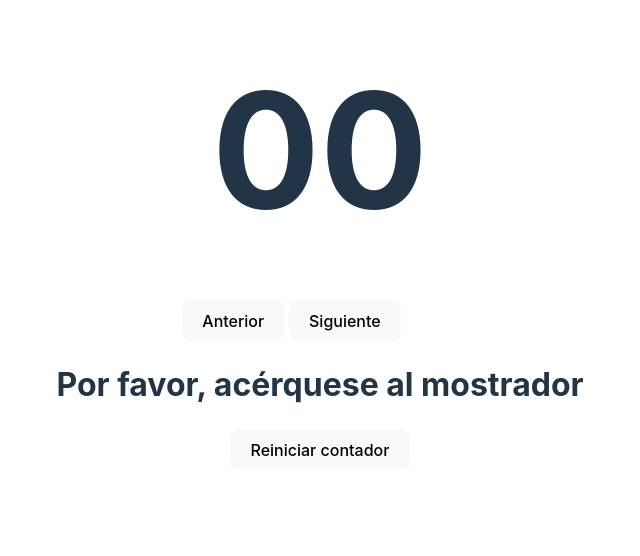
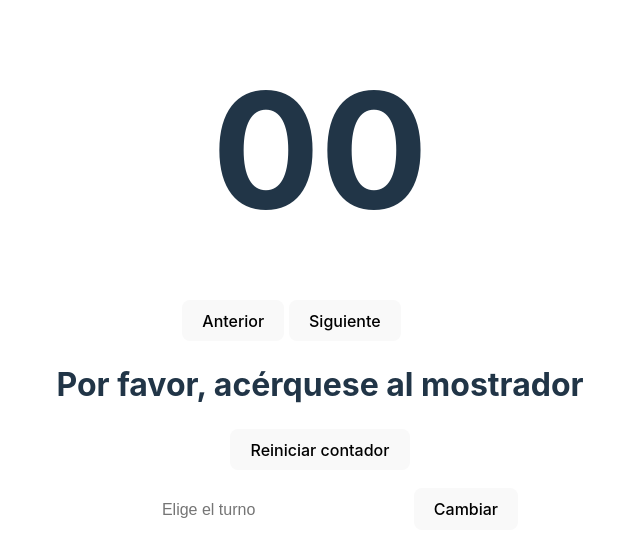
Before and after one commit to andres-mrturco/ejercicio-funciones, a website built with Vite: page index.html in a window 1280 px wide. Shown: the whole page, without its empty margins (320-960 px from the left). Built offline with nearby package versions, Linux system fonts and the light colour scheme.

Commit message:
experimentando el cambio de turno

```diff
--- a/index.html
+++ b/index.html
@@ -15,6 +15,10 @@
     </div>
     <div class="texto-turno">Por favor, acérquese al mostrador</div>
     <button id="btn-reset">Reiniciar contador</button>
+    <div>
+      <input id="input-turno" type="text" placeholder="Elige el turno" />
+      <button id="btn-cambiar">Cambiar</button>
+    </div>
 
     <script type="module" src="/src/main.ts"></script>
   </body>
--- a/src/style.css
+++ b/src/style.css
@@ -117,3 +117,12 @@ contenedor-contador {
   margin: 20px;
   text-align: center;
 }
+
+#input-turno {
+  border-radius: 8px;
+  border: 1px solid transparent;
+  padding: 0.6em 1.2em;
+  font-size: 1em;
+  font-weight: 500;
+  margin: 20px;
+}
```
Also changed, not shown: src/main.ts (+8 -1 lines).
